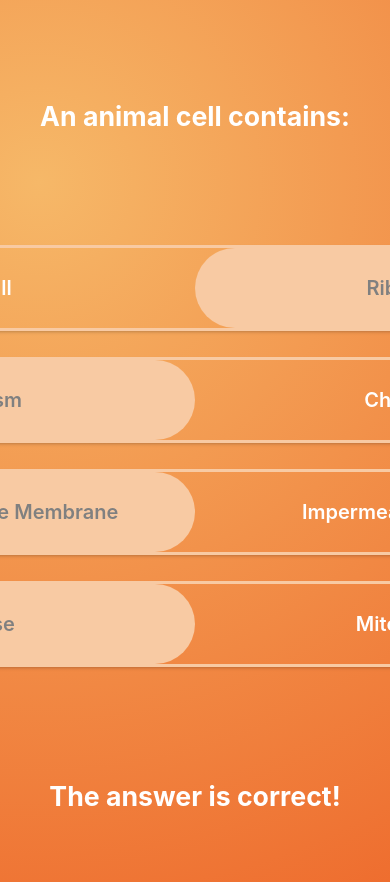
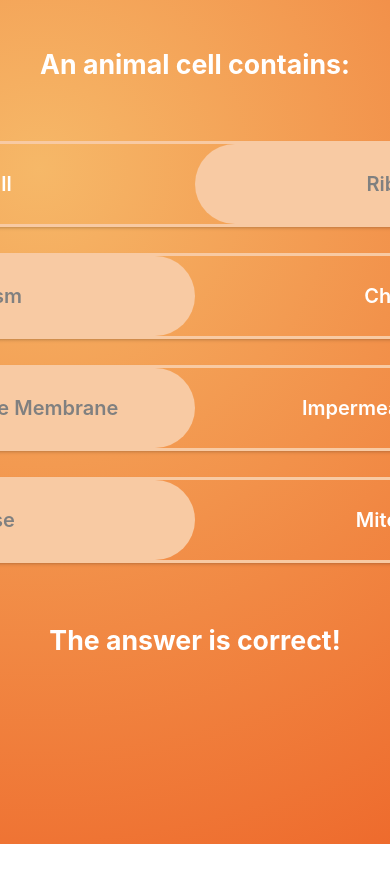
Before and after one commit to arooj-ilyas/seneca-frontend-task, a React (Create React App) app: page / in a window 390 px wide. Shown: the top 882 px of the page. After the commit the page ends 844 px from the top, so only its background shows below. Built offline with nearby package versions, Linux system fonts and the light colour scheme.

Commit message:
UPDATED styling to be responsible for smaller screen - app heading

```diff
--- a/src/App.css
+++ b/src/App.css
@@ -14,6 +14,21 @@
 }
 
 .App-heading {
-  margin-top: 100px;
-  margin-bottom: 100px;
+  margin-top: 5rem;
+  margin-bottom: 5rem;
 }
+
+@media (max-width: 768px) {
+  .App-heading {
+    margin-top: 6rem;
+    margin-bottom: 6rem;
+  }
+}
+
+/* Small screens (mobile) */
+@media (max-width: 480px) {
+  .App-heading {
+    margin-top: 3rem;
+    margin-bottom: 3rem;
+  }
+}
--- a/src/components/ToggleSwitch/ToggleSwitch.css
+++ b/src/components/ToggleSwitch/ToggleSwitch.css
@@ -45,11 +45,6 @@
   left: calc(50% - 0px);
 }
 
-/* Hide radio input */
-input[type="radio"] {
-  display: none;
-}
-
 /* Selected text styling */
 .selected-text.active {
   position: relative;
```
